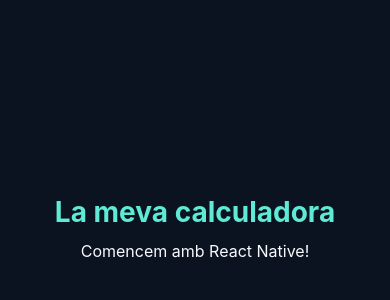
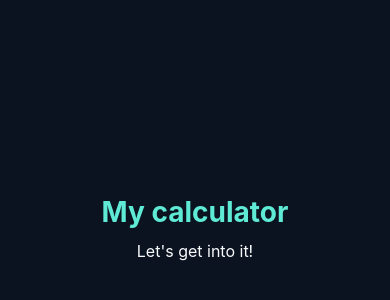
Before and after one commit to carlesconesa34/calculadora-react-native-carlesconesa, a React Native app in the folder app/: screen / in a window 390 px wide. Shown: the part 194-494 px from the top of the page. Built offline with nearby package versions, Linux system fonts and the light colour scheme.

Commit message:
feat: modify greeting message

```diff
--- a/app/App.tsx
+++ b/app/App.tsx
@@ -6,8 +6,8 @@ export default function App() {
   return (
     <SafeAreaProvider>
       <SafeAreaView style={styles.contenidor}>
-        <Text style={styles.titol}>La meva calculadora</Text>
-        <Text style={styles.text}>Comencem amb React Native!</Text>
+        <Text style={styles.titol}>My calculator</Text>
+        <Text style={styles.text}>Let's get into it!</Text>
         <StatusBar style="light" />
       </SafeAreaView>
     </SafeAreaProvider>
```
